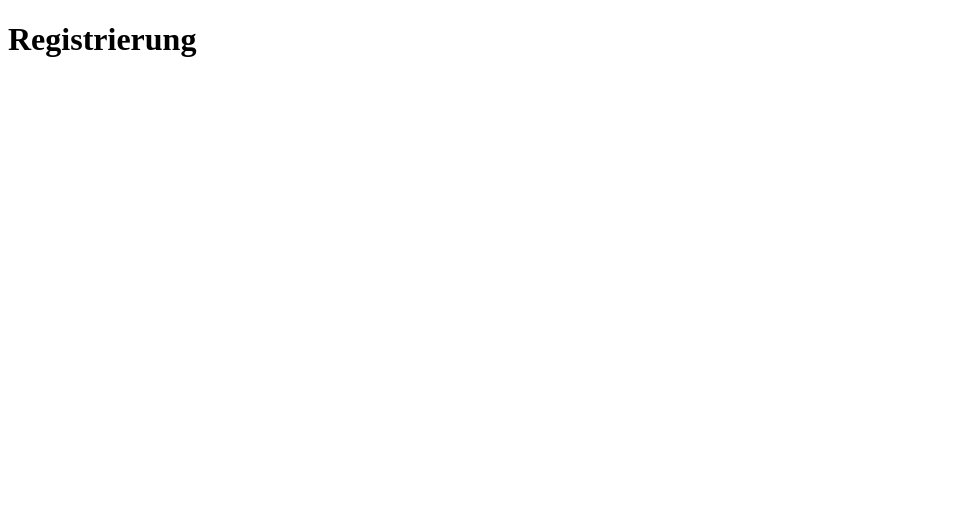
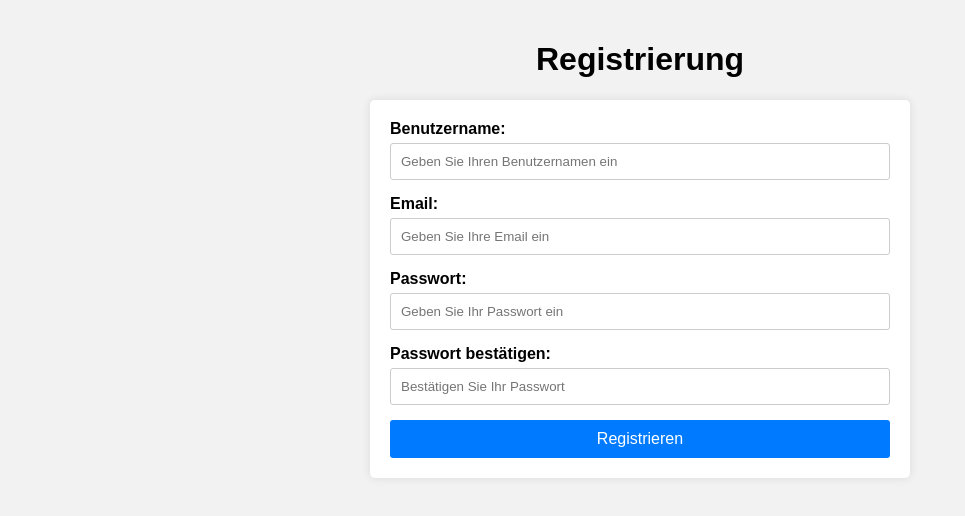
Before and after one commit to Justin383/Website, a plain HTML site: page Index.html in a window 1280 px wide. Shown: the whole page, without its empty margins (0-965 px from the left). Drawn offline with Linux system fonts and the light colour scheme.

Commit message:
updated code

```diff
--- a/Index.html
+++ b/Index.html
@@ -1,12 +1,33 @@
 <!DOCTYPE html>
 <html lang="en">
 <head>
-    <meta charset="UTF-8">
-    <meta name="viewport" content="width=device-width, initial-scale=1.0">
-    <title>My Website</title>
+  <meta charset="UTF-8" />
+  <meta name="viewport" content="width=device-width, initial-scale=1.0" />
+  <title>My Website</title>
+  <link rel="stylesheet" href="Stylesheet.css">
 </head>
 <body>
-    <h1>Registrierung</h1>
-    <p></p>
+  <h1>Registrierung</h1>
+  <form id="registrationForm">
+    <div>
+      <label for="username">Benutzername:</label>
+      <input type="text" id="username" name="username" placeholder="Geben Sie Ihren Benutzernamen ein" />
+    </div>
+    <div>
+      <label for="email">Email:</label>
+      <input type="email" id="email" name="email" placeholder="Geben Sie Ihre Email ein" />
+    </div>
+    <div>
+      <label for="password">Passwort:</label>
+      <input type="password" id="password" name="password" placeholder="Geben Sie Ihr Passwort ein" />
+    </div>
+    <div>
+      <label for="confirmPassword">Passwort bestätigen:</label>
+      <input type="password" id="confirmPassword" name="confirmPassword" placeholder="Bestätigen Sie Ihr Passwort" />
+    </div>
+    <button type="submit">Registrieren</button>
+  </form>
+
+  <script src="JavaScript.js"></script>
 </body>
 </html>
--- a/JavaScript.js
+++ b/JavaScript.js
@@ -0,0 +1,38 @@
+// Get references to the input fields and form
+const usernameField = document.getElementById('username');
+const emailField = document.getElementById('email');
+const passwordField = document.getElementById('password');
+const confirmPasswordField = document.getElementById('confirmPassword');
+const registrationForm = document.getElementById('registrationForm');
+
+// Function to store form values
+function storeFormValues() {
+  const usernameStr = usernameField.value;
+  const emailStr = emailField.value;
+  const passwordStr = passwordField.value;
+  const confirmPasswordStr = confirmPasswordField.value;
+
+  // Log the values or store them as needed
+  console.log("Username: " + usernameStr);
+  console.log("Email: " + emailStr);
+  console.log("Password: " + passwordStr);
+  console.log("Confirm Password: " + confirmPasswordStr);
+
+  // Optionally, return an object containing the values
+  return {
+    username: usernameStr,
+    email: emailStr,
+    password: passwordStr,
+    confirmPassword: confirmPasswordStr
+  };
+}
+
+// Event listener for form submission
+registrationForm.addEventListener('submit', function(event) {
+  event.preventDefault(); // Prevent default form submission
+
+  // Call the function to store the form values when the submit button is pressed
+  const storedValues = storeFormValues();
+
+  // Further processing of storedValues can be done here
+});
--- a/Stylesheet.css
+++ b/Stylesheet.css
@@ -0,0 +1,55 @@
+body {
+    font-family: Arial, sans-serif;
+    background-color: #f2f2f2;
+    margin: 0;
+    padding: 20px;
+  }
+
+  h1 {
+    text-align: center;
+  }
+
+  form {
+    background-color: #fff;
+    padding: 20px;
+    max-width: 500px;
+    margin: 20px auto;
+    border-radius: 5px;
+    box-shadow: 0 0 10px rgba(0,0,0,0.1);
+  }
+
+  form div {
+    margin-bottom: 15px;
+  }
+
+  label {
+    display: block;
+    margin-bottom: 5px;
+    font-weight: bold;
+  }
+
+  input[type="text"],
+  input[type="email"],
+  input[type="password"] {
+    width: 100%;
+    padding: 10px;
+    margin-right: 10px; /* Added margin on the right */
+    border: 1px solid #ccc;
+    border-radius: 3px;
+    box-sizing: border-box; /* Ensures padding and margin are included in the width */
+  }
+
+  button {
+    width: 100%;
+    padding: 10px;
+    background-color: #007BFF;
+    color: #fff;
+    border: none;
+    border-radius: 3px;
+    font-size: 16px;
+    cursor: pointer;
+  }
+
+  button:hover {
+    background-color: #0056b3;
+  }
```
